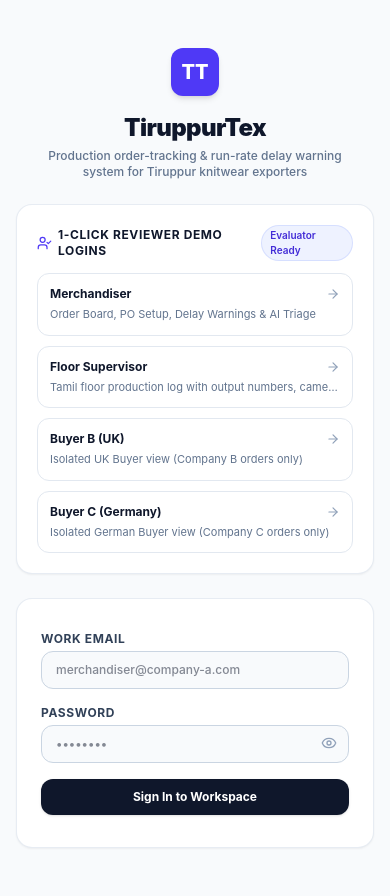
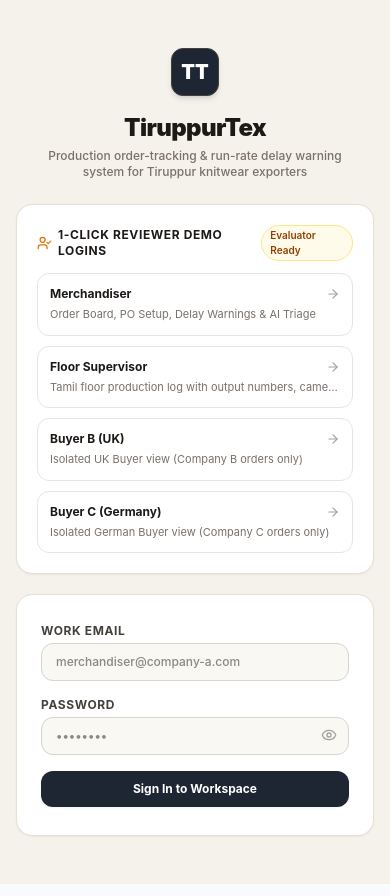
Before and after one commit to thedevanshshukla/TiruppurTex, a React (Vite) app in the folder frontend/: page / in a window 390 px wide. Built offline with nearby package versions, Linux system fonts and the light colour scheme; no server answers.

Commit message:
style(ui): deepen warm linen canvas background and eliminate cool slate tints

```diff
--- a/frontend/src/App.tsx
+++ b/frontend/src/App.tsx
@@ -31,8 +31,8 @@ const AppContent: React.FC = () => {
 
   if (loading) {
     return (
-      <div className="min-h-screen bg-slate-50 flex items-center justify-center">
-        <Loader2 className="w-8 h-8 animate-spin text-indigo-600" />
+      <div className="min-h-screen bg-[#f5f2eb] flex items-center justify-center">
+        <Loader2 className="w-8 h-8 animate-spin text-amber-600" />
       </div>
     );
   }
@@ -42,7 +42,7 @@ const AppContent: React.FC = () => {
   }
 
   return (
-    <div className="min-h-screen bg-slate-50 flex flex-col font-sans">
+    <div className="min-h-screen bg-[#f5f2eb] flex flex-col font-sans">
       <Navbar
         currentTab={currentTab}
         onSelectTab={(tab) => {
--- a/frontend/src/index.css
+++ b/frontend/src/index.css
@@ -2,7 +2,7 @@
 
 @layer base {
   body {
-    background-color: #f9f8f6;
+    background-color: #f5f2eb;
     color: #1c1f23;
     font-family: 'Plus Jakarta Sans', system-ui, -apple-system, sans-serif;
     -webkit-font-smoothing: antialiased;
@@ -11,18 +11,18 @@
   }
 }
 
-/* Smooth custom scrollbars */
+/* Smooth custom scrollbars in warm neutral tones */
 ::-webkit-scrollbar {
   width: 6px;
   height: 6px;
 }
 ::-webkit-scrollbar-track {
-  background: #f1efea;
+  background: #ede8de;
 }
 ::-webkit-scrollbar-thumb {
-  background: #d4d0c8;
+  background: #cfc7b7;
   border-radius: 4px;
 }
 ::-webkit-scrollbar-thumb:hover {
-  background: #b8b3a8;
+  background: #b5ad9b;
 }
--- a/frontend/src/pages/Login.tsx
+++ b/frontend/src/pages/Login.tsx
@@ -1,6 +1,6 @@
 import React, { useState } from 'react';
 import { useAuth } from '../context/AuthContext';
-import { ShieldCheck, UserCheck, Smartphone, Eye, EyeOff, Loader2, ArrowRight } from 'lucide-react';
+import { UserCheck, Eye, EyeOff, Loader2, ArrowRight } from 'lucide-react';
 
 export const Login: React.FC = () => {
   const { login, quickLogin, demoUsers } = useAuth();
@@ -36,30 +36,30 @@ export const Login: React.FC = () => {
   };
 
   return (
-    <div className="min-h-screen bg-slate-50 flex flex-col justify-center py-12 px-4 sm:px-6 lg:px-8">
+    <div className="min-h-screen bg-[#f5f2eb] flex flex-col justify-center py-12 px-4 sm:px-6 lg:px-8">
       <div className="sm:mx-auto sm:w-full sm:max-w-md">
         <div className="flex justify-center">
-          <div className="h-12 w-12 rounded-xl bg-indigo-600 flex items-center justify-center text-white font-extrabold text-xl shadow-md">
+          <div className="h-12 w-12 rounded-xl bg-[#1e2633] flex items-center justify-center text-white font-black text-xl shadow-md border border-stone-700">
             TT
           </div>
         </div>
-        <h2 className="mt-4 text-center text-2xl font-black text-slate-900 tracking-tight">
+        <h2 className="mt-4 text-center text-2xl font-black text-stone-900 tracking-tight">
           TiruppurTex
         </h2>
-        <p className="mt-1 text-center text-xs text-slate-500 font-medium max-w-xs mx-auto">
+        <p className="mt-1 text-center text-xs text-stone-500 font-medium max-w-xs mx-auto">
           Production order-tracking & run-rate delay warning system for Tiruppur knitwear exporters
         </p>
       </div>
 
       <div className="mt-6 sm:mx-auto sm:w-full sm:max-w-lg">
         {/* Quick Reviewer Demo Login Panel */}
-        <div className="mb-6 bg-white p-5 rounded-2xl border border-slate-200/80 shadow-xs">
+        <div className="mb-5 bg-white p-5 rounded-2xl border border-[#e5e0d3] shadow-xs">
           <div className="flex items-center justify-between mb-3">
-            <span className="text-xs font-bold text-slate-900 uppercase tracking-wider flex items-center gap-1.5">
-              <UserCheck className="w-4 h-4 text-indigo-600" />
+            <span className="text-xs font-bold text-stone-900 uppercase tracking-wider flex items-center gap-1.5">
+              <UserCheck className="w-4 h-4 text-amber-600" />
               1-Click Reviewer Demo Logins
             </span>
-            <span className="text-[10px] bg-indigo-50 text-indigo-700 font-semibold px-2 py-0.5 rounded-full border border-indigo-200/60">
+            <span className="text-[10px] bg-amber-50 text-amber-800 font-semibold px-2 py-0.5 rounded-full border border-amber-200">
               Evaluator Ready
             </span>
           </div>
@@ -69,28 +69,28 @@ export const Login: React.FC = () => {
                 key={d.email}
                 type="button"
                 onClick={() => handleDemoClick(d.email, d.password)}
-                className="text-left p-3 rounded-xl border border-slate-200 hover:border-indigo-400 hover:bg-indigo-50/40 transition-all group"
+                className="text-left p-3 rounded-xl border border-stone-200 hover:border-amber-400 hover:bg-amber-50/40 transition-all group cursor-pointer"
               >
                 <div className="flex items-center justify-between">
-                  <span className="text-xs font-bold text-slate-900 group-hover:text-indigo-700">
+                  <span className="text-xs font-bold text-stone-900 group-hover:text-amber-800">
                     {d.role === 'merchandiser' && 'Merchandiser'}
                     {d.role === 'supervisor' && 'Floor Supervisor'}
                     {d.role === 'buyer' && d.email.includes('uk') && 'Buyer B (UK)'}
                     {d.role === 'buyer' && d.email.includes('de') && 'Buyer C (Germany)'}
                   </span>
-                  <ArrowRight className="w-3.5 h-3.5 text-slate-400 group-hover:text-indigo-600 transition-transform group-hover:translate-x-0.5" />
+                  <ArrowRight className="w-3.5 h-3.5 text-stone-400 group-hover:text-amber-600 transition-transform group-hover:translate-x-0.5" />
                 </div>
-                <div className="text-[11px] text-slate-500 mt-1 line-clamp-1">{d.description}</div>
+                <div className="text-[11px] text-stone-500 mt-1 line-clamp-1">{d.description}</div>
               </button>
             ))}
           </div>
         </div>
 
         {/* Regular Login Form */}
-        <div className="bg-white py-8 px-6 shadow-xs border border-slate-200/80 rounded-2xl sm:px-10">
+        <div className="bg-white py-7 px-6 shadow-xs border border-[#e5e0d3] rounded-2xl sm:px-10">
           <form className="space-y-4" onSubmit={handleSubmit}>
             <div>
-              <label className="block text-xs font-bold text-slate-700 uppercase tracking-wider mb-1">
+              <label className="block text-xs font-bold text-stone-700 uppercase tracking-wider mb-1">
                 Work Email
               </label>
               <input
@@ -99,12 +99,12 @@ export const Login: React.FC = () => {
                 value={email}
                 onChange={(e) => setEmail(e.target.value)}
                 placeholder="merchandiser@company-a.com"
-                className="w-full px-3.5 py-2.5 bg-slate-50 text-slate-900 rounded-xl text-xs border border-slate-300 focus:bg-white focus:outline-hidden focus:ring-2 focus:ring-indigo-500 font-medium"
+                className="w-full px-3.5 py-2.5 bg-[#faf8f3] text-stone-900 rounded-xl text-xs border border-stone-300 focus:bg-white focus:outline-hidden focus:ring-2 focus:ring-amber-500 font-medium"
               />
             </div>
 
             <div>
-              <label className="block text-xs font-bold text-slate-700 uppercase tracking-wider mb-1">
+              <label className="block text-xs font-bold text-stone-700 uppercase tracking-wider mb-1">
                 Password
               </label>
               <div className="relative">
@@ -114,12 +114,12 @@ export const Login: React.FC = () => {
                   value={password}
                   onChange={(e) => setPassword(e.target.value)}
                   placeholder="••••••••"
-                  className="w-full px-3.5 py-2.5 bg-slate-50 text-slate-900 rounded-xl text-xs border border-slate-300 focus:bg-white focus:outline-hidden focus:ring-2 focus:ring-indigo-500 font-medium pr-10"
+                  className="w-full px-3.5 py-2.5 bg-[#faf8f3] text-stone-900 rounded-xl text-xs border border-stone-300 focus:bg-white focus:outline-hidden focus:ring-2 focus:ring-amber-500 font-medium pr-10"
                 />
                 <button
                   type="button"
                   onClick={() => setShowPassword(!showPassword)}
-                  className="absolute right-3 top-2.5 text-slate-400 hover:text-slate-600"
+                  className="absolute right-3 top-2.5 text-stone-400 hover:text-stone-600"
                 >
                   {showPassword ? <EyeOff className="w-4 h-4" /> : <Eye className="w-4 h-4" />}
                 </button>
@@ -135,7 +135,7 @@ export const Login: React.FC = () => {
             <button
               type="submit"
               disabled={loading}
-              className="w-full py-2.5 px-4 bg-slate-900 hover:bg-slate-800 text-white text-xs font-bold rounded-xl transition-all shadow-sm flex items-center justify-center gap-2 disabled:opacity-50"
+              className="w-full py-2.5 px-4 bg-[#1e2633] hover:bg-[#2c3749] text-white text-xs font-bold rounded-xl transition-all shadow-xs flex items-center justify-center gap-2 disabled:opacity-50 cursor-pointer"
             >
               {loading && <Loader2 className="w-4 h-4 animate-spin" />}
               <span>Sign In to Workspace</span>
```
Also changed, not shown: frontend/src/pages/MerchandiserBoard.tsx (+7 -7 lines).
